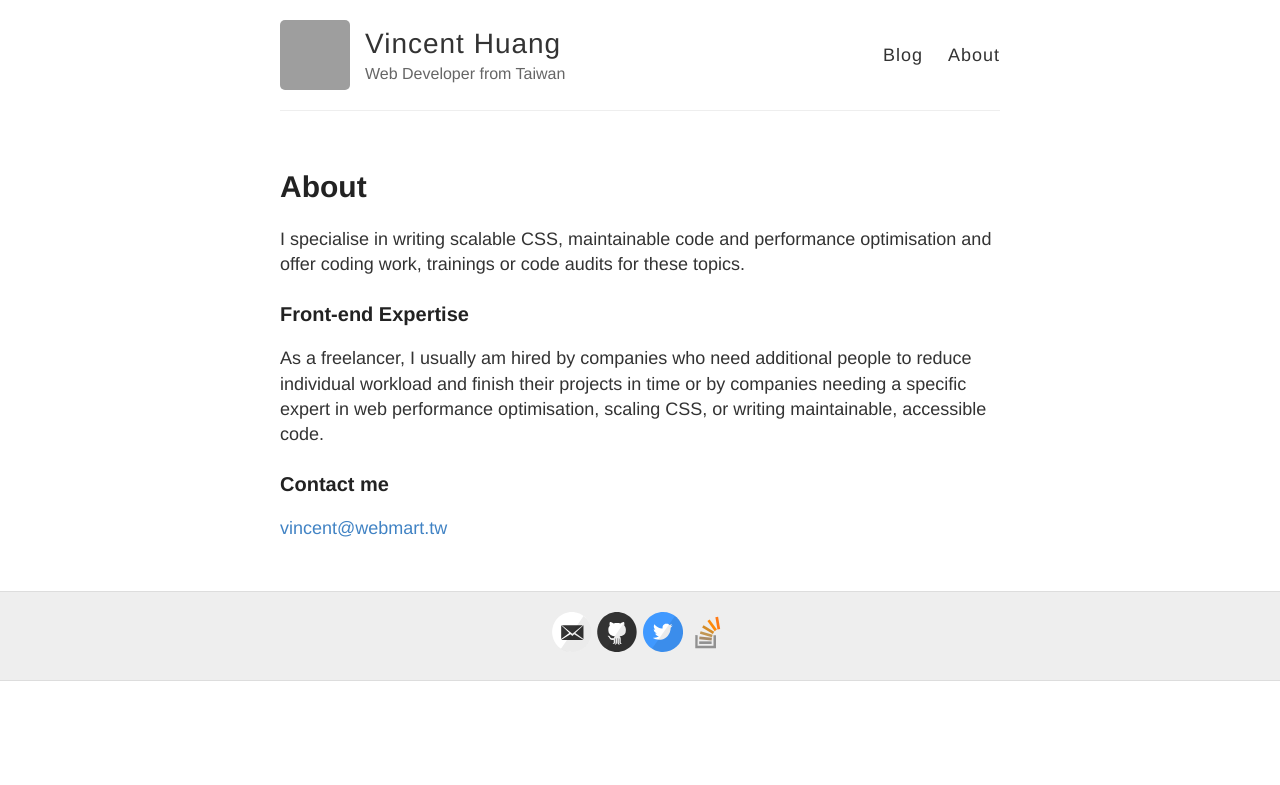
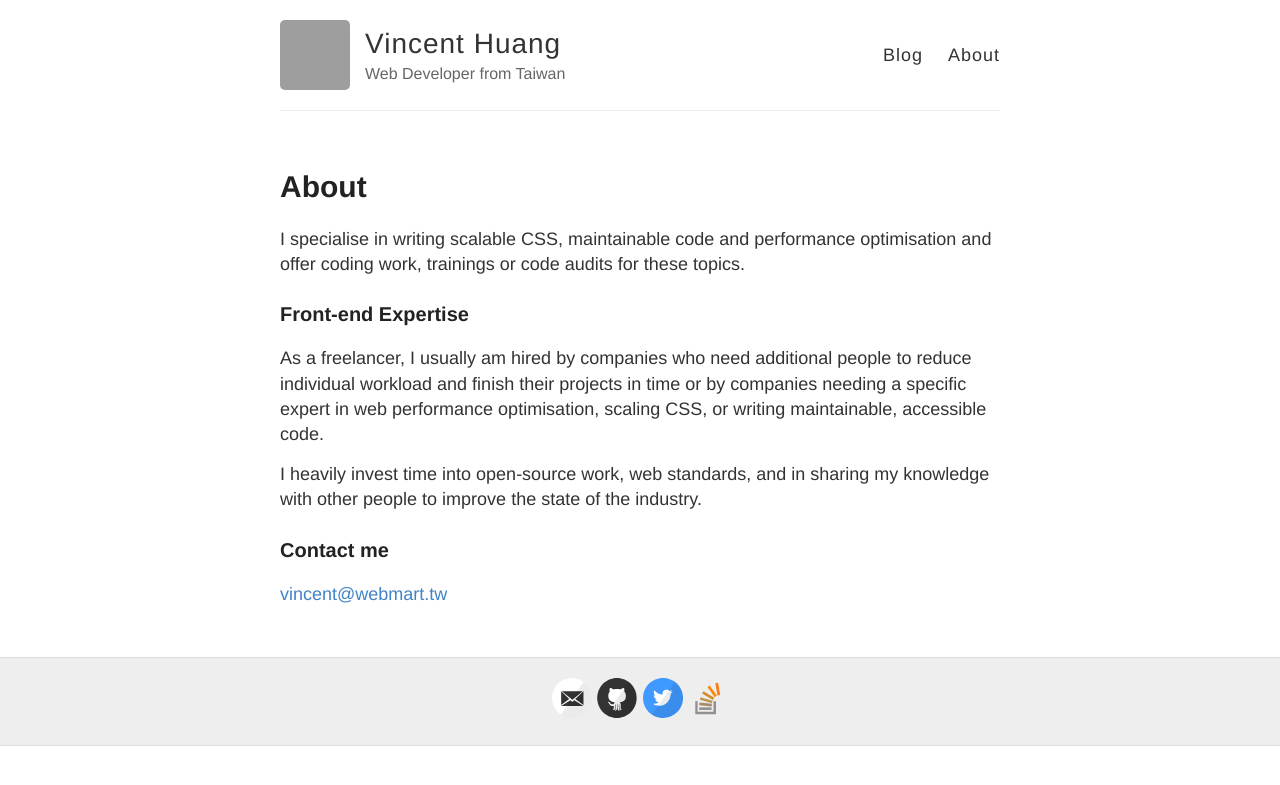
Before and after one commit to vincent531/vincent531.github.io, a Jekyll site: the page built from about.md, in a window 1280 px wide. Shown: the top 785 px of the page. Built offline with Jekyll 4.4.1, drawn with Linux system fonts in a browser that asks for light colours; Markdown is read by kramdown in place of the engine named in the settings; grey boxes are pictures that could not be loaded.

Commit message:
Update about.md

```diff
--- a/about.md
+++ b/about.md
@@ -10,6 +10,8 @@ I specialise in writing scalable CSS, maintainable code and performance optimisa
 
 As a freelancer, I usually am hired by companies who need additional people to reduce individual workload and finish their projects in time or by companies needing a specific expert in web performance optimisation, scaling CSS, or writing maintainable, accessible code.
 
+I heavily invest time into open-source work, web standards, and in sharing my knowledge with other people to improve the state of the industry.
+
 ### Contact me
 
 [vincent@webmart.tw](mailto:vincent@webmart.tw)
```
